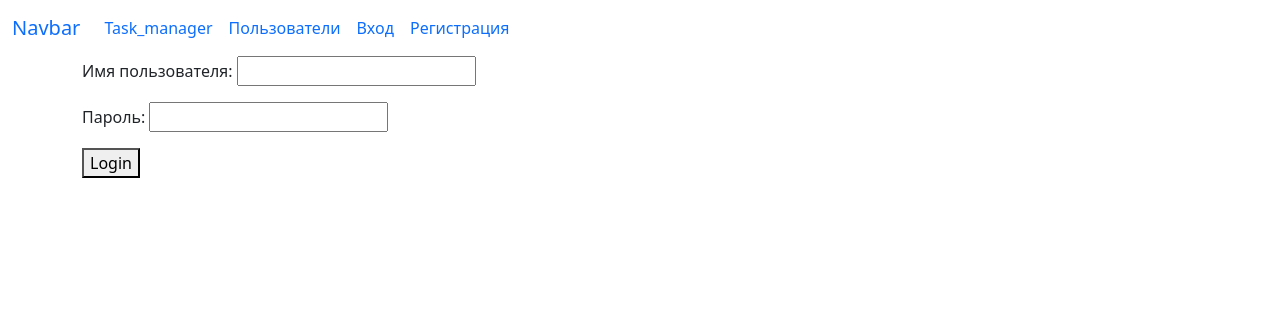
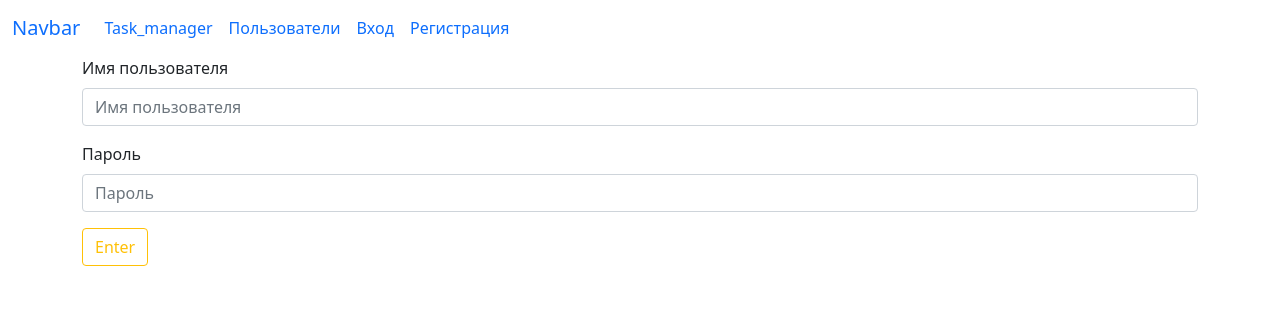
Before and after one commit to kalldrek777/python-project-52, a Django app: page /login/ in a window 1280 px wide. Shown: the top 316 px of the page. Run offline with Django 4.2, Linux system fonts and the light colour scheme; some libraries are stand-ins or nearby versions.

Commit message:
fix login page

```diff
--- a/pyproject.toml
+++ b/pyproject.toml
@@ -15,6 +15,7 @@ django-filter = "^23.5"
 dj-database-url = "^2.1.0"
 psycopg2-binary = "^2.9.9"
 psycopg = "^3.1.17"
+django-bootstrap5 = "^23.4"
 
 
 [build-system]
--- a/task_manager/settings.py
+++ b/task_manager/settings.py
@@ -48,6 +48,7 @@ INSTALLED_APPS = [
     'task_manager.tasks.apps.TasksConfig',
     'task_manager.labels.apps.LabelsConfig',
     'django_filters',
+    'django_bootstrap5',
 ]
 
 MIDDLEWARE = [
--- a/task_manager/templates/base.html
+++ b/task_manager/templates/base.html
@@ -23,7 +23,7 @@
 
         {% if request.user.is_authenticated %}
         <li class="nav-item">
-          <a class="nav-link" href="{% url 'logout' %}" aria-disabled="true">{% translate 'Выход' %}</a>
+          <a class="nav-link" href="{% url 'logout' %}">{% translate 'Выход' %}</a>
         </li>
         <li class="nav-item">
           <a class="nav-link" href="{% url 'statuses:index_page' %}">{% translate 'Статусы' %}</a>
@@ -32,11 +32,11 @@
           <a class="nav-link" href="{% url 'labels:index_page' %}">{% translate 'Метки' %}</a>
         </li>
         <li class="nav-item">
-          <a class="nav-link" href="{% url 'tasks:index_page' %}" aria-disabled="true">{% translate 'Задачи' %}</a>
+          <a class="nav-link" href="{% url 'tasks:index_page' %}">{% translate 'Задачи' %}</a>
         </li>
         {% else %}
         <li class="nav-item">
-          <a class="nav-link" href="{% url 'login_page' %}" aria-disabled="true">{% translate 'Вход' %}</a>
+          <a class="nav-link" href="{% url 'login_page' %}">{% translate 'Вход' %}</a>
         </li>
         <li class="nav-item">
           <a class="nav-link" href="{% url 'users:create_page' %}">{% translate 'Регистрация' %}</a>
--- a/task_manager/templates/users/login.html
+++ b/task_manager/templates/users/login.html
@@ -1,6 +1,6 @@
 {% extends 'base.html' %}
 {% block title %}{% endblock %}
-
+{% load django_bootstrap5 %}
 {% load i18n %}
 
 {% block content %}
@@ -22,8 +22,13 @@
 
 <form method="post">
     {% csrf_token %}
-    {{ form.as_p }}
-    <button type="submit">{% translate "Login" %}</button>
+    {% for field in form %}
+    <div class="fieldWrapper mb-3">
+      {% bootstrap_field field placeholder='' show_help=False %}
+    </div>
+  {% endfor %}
+  <input class="btn btn-outline-warning me-2" type="submit" value="{% translate 'Enter' %}">
 </form>
+
 </div>
 {% endblock %}
--- a/task_manager/users/forms.py
+++ b/task_manager/users/forms.py
@@ -29,5 +29,5 @@ class RegisterForm(UserCreationForm):
 
 
 class LoginForm(AuthenticationForm):
-    username = forms.CharField(label='Имя пользователя', widget=forms.TextInput(attrs={'class': 'form-input'}))
-    password = forms.CharField(label='Пароль', widget=forms.PasswordInput(attrs={'class': 'form-input'}))
+    username = forms.CharField(label='Имя пользователя', widget=forms.TextInput(attrs={'class': 'form-control', 'placeholder': 'Имя пользователя'}))
+    password = forms.CharField(label='Пароль', widget=forms.PasswordInput(attrs={'class': 'form-control', 'placeholder': 'Пароль'}))
```
Also changed, not shown: 1 other file.
